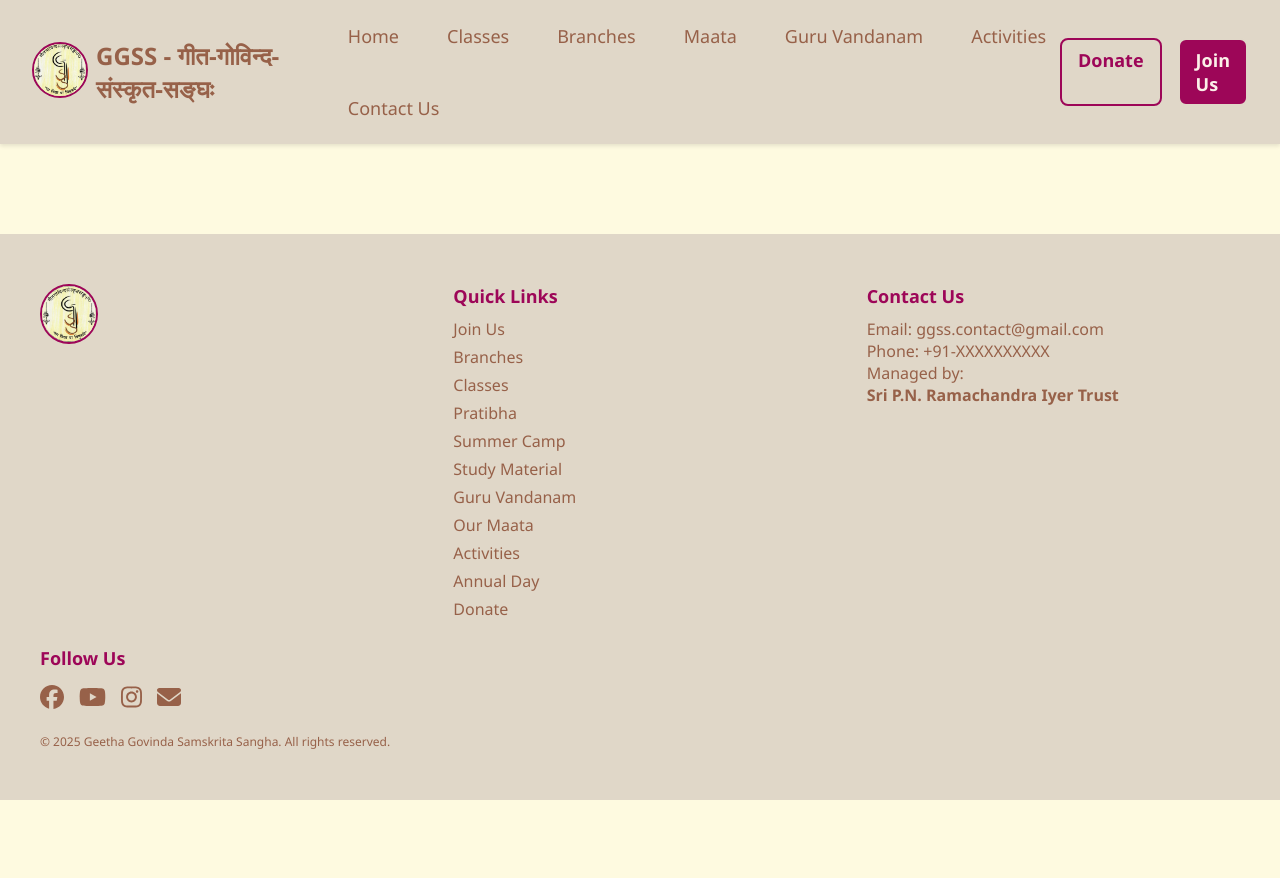
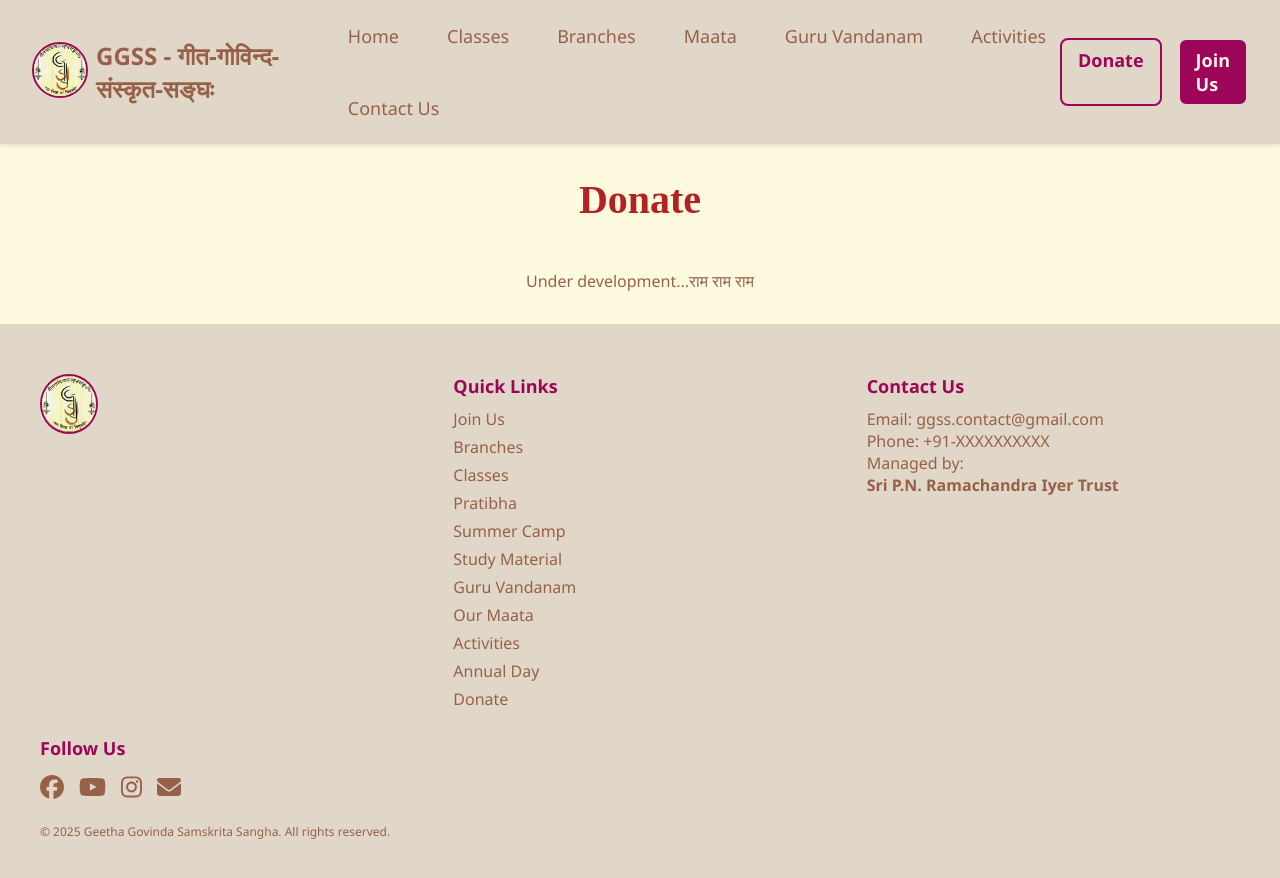
Before and after one commit to anirudh363/ggss-website, a React (Vite) app: page /donate in a window 1280 px wide. Shown: the top 878 px of the page. Before the commit the page ends 800 px from the top, so only its background shows below. Built offline with nearby package versions, Linux system fonts and the light colour scheme.

Commit message:
Minor page updates

```diff
--- a/src/index.css
+++ b/src/index.css
@@ -723,3 +723,13 @@
     transform: translateY(-50%) translateX(0);
   }
 }
+
+
+.page {
+  display: flex;
+  flex-direction: column;
+  align-items: center;
+  justify-content: center;
+  padding: 2rem;
+  gap: 2rem;
+}
--- a/src/pages/ActivitiesPage.jsx
+++ b/src/pages/ActivitiesPage.jsx
@@ -3,7 +3,9 @@
 
 export default function ActivitiesPage() {
   return (
-    <div className='activities-page'>
+    <div className='activities-page page'>
+      <h1 className='hero__title'>Activities</h1>
+      <p>Under development...राम राम राम</p>
 
       <BackToTop />
     </div>
--- a/src/pages/AnnualDayPage.jsx
+++ b/src/pages/AnnualDayPage.jsx
@@ -3,7 +3,10 @@
 
 export default function AnnualDayPage() {
   return (
-    <div className='annual-page'>
+    <div className='annual-page page'>
+
+      <h1 className='hero__title'>Annual Day</h1>
+      <p>Under development...राम राम राम</p>
 
       <BackToTop />
     </div>
--- a/src/pages/BranchesPage.jsx
+++ b/src/pages/BranchesPage.jsx
@@ -3,7 +3,9 @@
 
 export default function BranchesPage() {
   return (
-    <div className='branches-page'>
+    <div className='branches-page page'>
+      <h1 className='hero__title'>Branches</h1>
+      <p>Under development...राम राम राम</p>
 
       <BackToTop />
     </div>
--- a/src/pages/ClassesPage.jsx
+++ b/src/pages/ClassesPage.jsx
@@ -3,7 +3,9 @@
 
 export default function ClassesPage() {
   return (
-    <div className='classes-page'>
+    <div className='classes-page page'>
+      <h1 className='hero__title'>Classes</h1>
+      <p>Under development...राम राम राम</p>
 
       <BackToTop />
     </div>
--- a/src/pages/DonatePage.jsx
+++ b/src/pages/DonatePage.jsx
@@ -3,7 +3,9 @@
 
 export default function DonatePage() {
   return (
-    <div className='donate-page'>
+    <div className='donate-page page'>
+      <h1 className='hero__title'>Donate</h1>
+      <p>Under development...राम राम राम</p>
 
       <BackToTop />
     </div>
--- a/src/pages/GuruVandanamPage.jsx
+++ b/src/pages/GuruVandanamPage.jsx
@@ -3,7 +3,9 @@
 
 export default function GuruVandanamPage() {
   return (
-    <div className='guru-page'>
+    <div className='guru-page page'>
+      <h1 className='hero__title'>Guru Vandanam</h1>
+      <p>Under development...राम राम राम</p>
 
       <BackToTop />
     </div>
--- a/src/pages/JoinUsPage.jsx
+++ b/src/pages/JoinUsPage.jsx
@@ -3,7 +3,9 @@
 
 export default function JoinUsPage() {
   return (
-    <div className='joinus-page'>
+    <div className='joinus-page page'>
+      <h1 className='hero__title'>Join Us</h1>
+      <p>Under development...राम राम राम</p>
 
       <BackToTop />
     </div>
--- a/src/pages/MaataPage.jsx
+++ b/src/pages/MaataPage.jsx
@@ -3,7 +3,9 @@
 
 export default function MaataPage() {
   return (
-    <div className='maata-page'>
+    <div className='maata-page page'>
+      <h1 className='hero__title'>Maata</h1>
+      <p>Under development...राम राम राम</p>
 
       <BackToTop />
     </div>
--- a/src/pages/PratibhaPage.jsx
+++ b/src/pages/PratibhaPage.jsx
@@ -3,7 +3,9 @@
 
 export default function PratibhaPage() {
   return (
-    <div className='pratibha-page'>
+    <div className='pratibha-page page'>
+      <h1 className='hero__title'>Pratibha</h1>
+      <p>Under development...राम राम राम</p>
 
       <BackToTop />
     </div>
--- a/src/pages/StudyMaterialPage.jsx
+++ b/src/pages/StudyMaterialPage.jsx
@@ -3,7 +3,9 @@
 
 export default function StudyMaterialPage() {
   return (
-    <div className='material-page'>
+    <div className='material-page page'>
+      <h1 className='hero__title'>Study Material</h1>
+      <p>Under development...राम राम राम</p>
 
       <BackToTop />
     </div>
--- a/src/pages/SummerCampPage.jsx
+++ b/src/pages/SummerCampPage.jsx
@@ -3,7 +3,9 @@
 
 export default function SummerCampPage() {
   return (
-    <div className='camp-page'>
+    <div className='camp-page page'>
+      <h1 className='hero__title'>Summer Camp</h1>
+      <p>Under development...राम राम राम</p>
 
       <BackToTop />
     </div>
```
